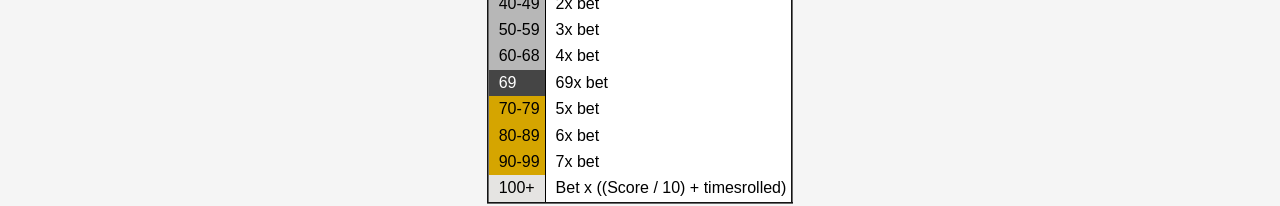
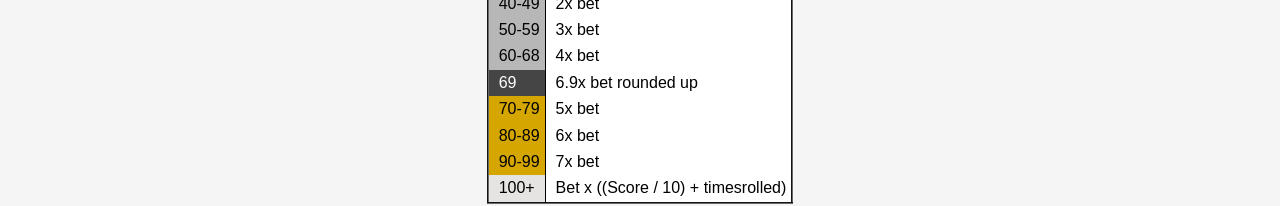
Before and after one commit to 4rclyte/double20s, a plain HTML site: page index.html in a window 1280 px wide. Shown: the part 408-614 px from the top of the page. Drawn offline with nearby package versions, Linux system fonts and the light colour scheme.

Commit message:
Updated jackpot.

```diff
--- a/index.html
+++ b/index.html
@@ -61,7 +61,7 @@
                 </tr>
                 <tr>
                     <td style="background-color: #454545; color: #fff;">69</td>
-                    <td style="border-left: 1px groove black;">69x bet</td>
+                    <td style="border-left: 1px groove black;">6.9x bet rounded up</td>
                 </tr>
                 <tr>
                     <td style="background-color: #d5a500;">70-79</td>
```
